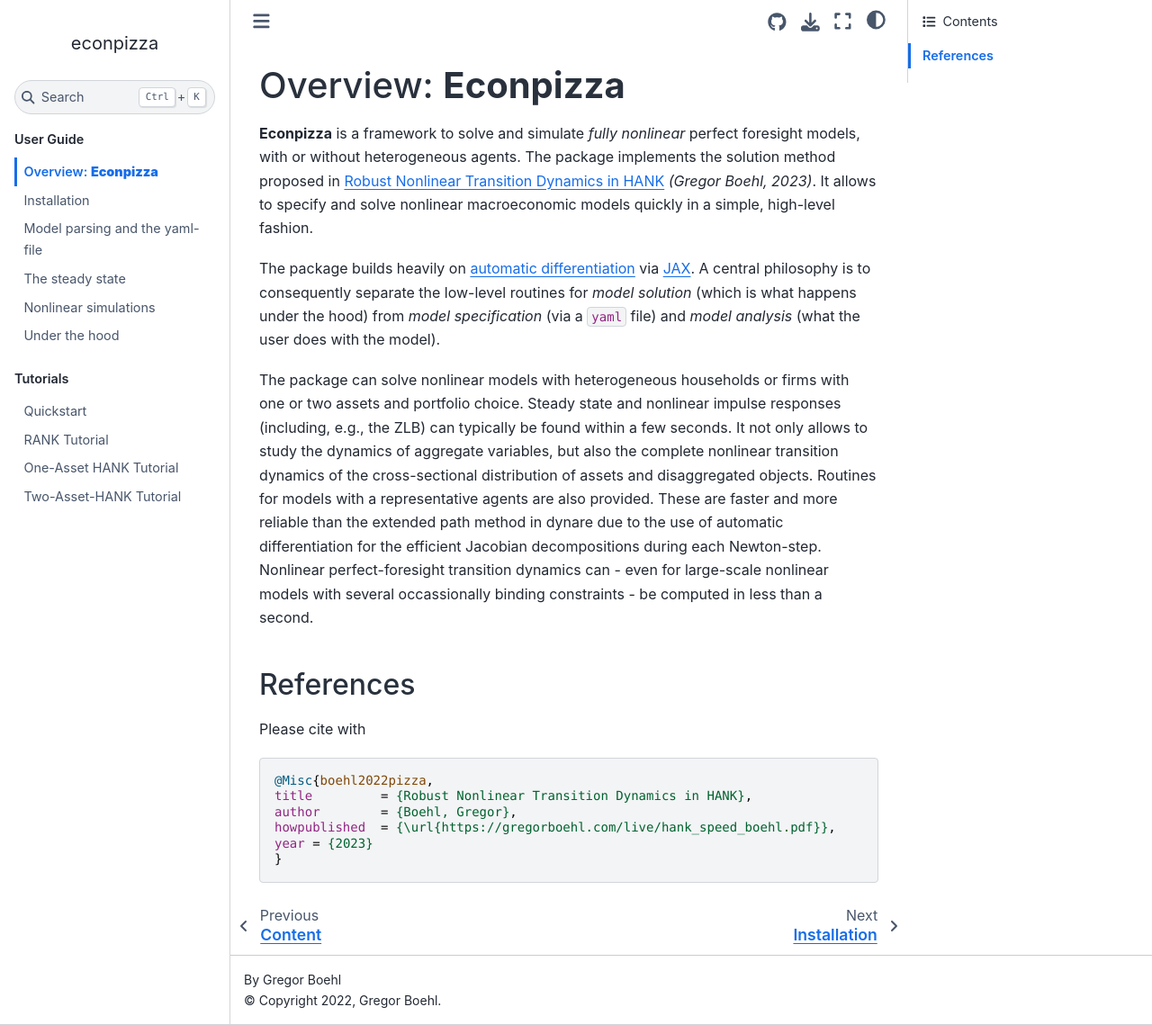
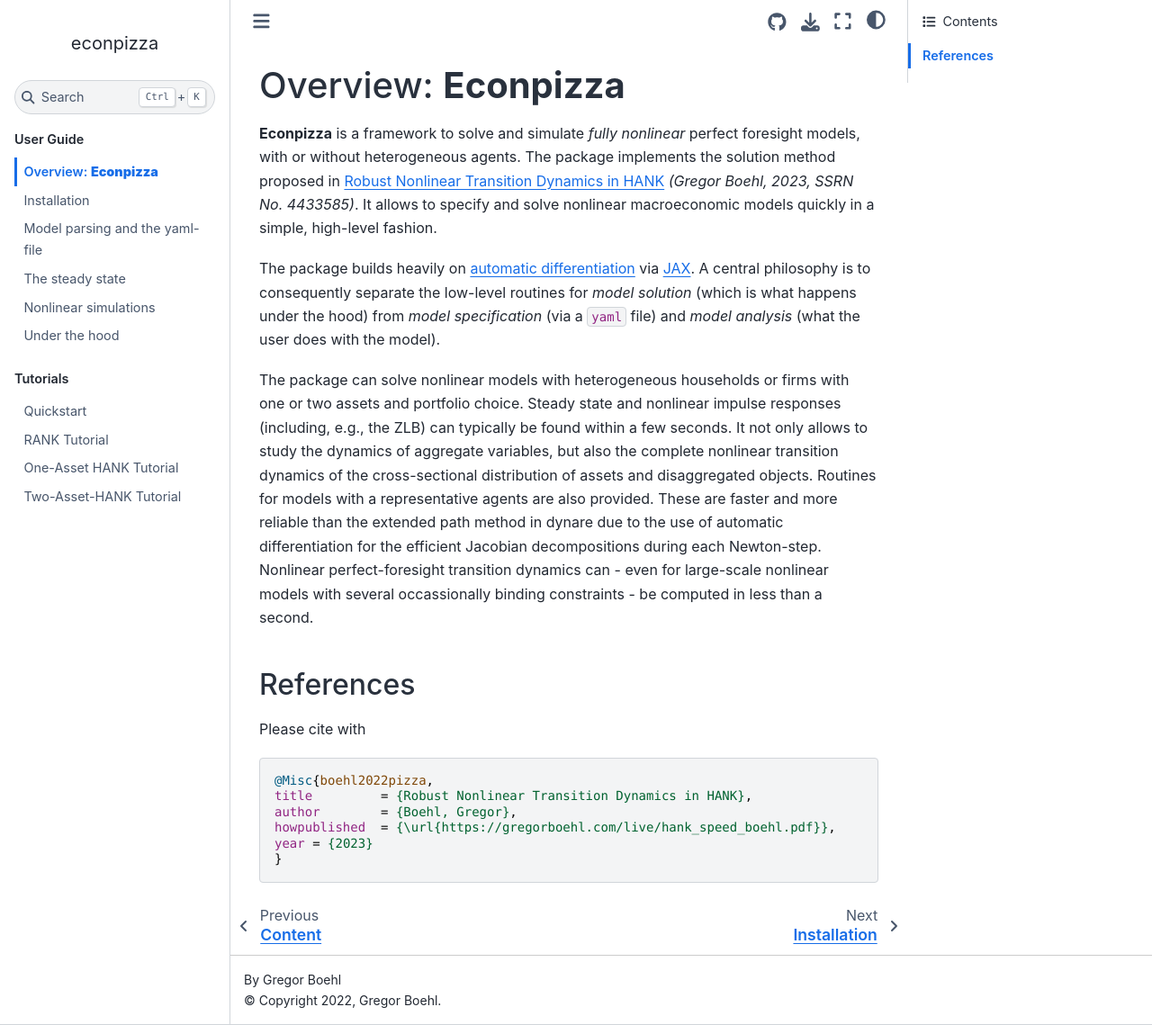
Before and after one commit to gboehl/econpizza, a Sphinx documentation site: the page built from docs/index.rst, in a window 1280 px wide and 1139 px high. Shown: the whole window at 90% size. Built offline with Sphinx 7.4.7 and the Sphinx Book theme 1.1.4, drawn with Linux system fonts in a browser that asks for light colours.

Commit message:
add ssrn number

```diff
--- a/docs/index.rst
+++ b/docs/index.rst
@@ -9,7 +9,7 @@
 =======================
 
 **Econpizza** is a framework to solve and simulate *fully nonlinear* perfect foresight models, with or without heterogeneous agents.
-The package implements the solution method proposed in `Robust Nonlinear Transition Dynamics in HANK <https://gregorboehl.com/live/hank_speed_boehl.pdf>`_ *(Gregor Boehl, 2023)*.
+The package implements the solution method proposed in `Robust Nonlinear Transition Dynamics in HANK <https://gregorboehl.com/live/hank_speed_boehl.pdf>`_ *(Gregor Boehl, 2023, SSRN No. 4433585)*.
 It allows to specify and solve nonlinear macroeconomic models quickly in a simple, high-level fashion.
 
 The package builds heavily on `automatic differentiation <https://en.wikipedia.org/wiki/Automatic_differentiation>`_ via `JAX <https://jax.readthedocs.io/en/latest/notebooks/quickstart.html>`_.
```
